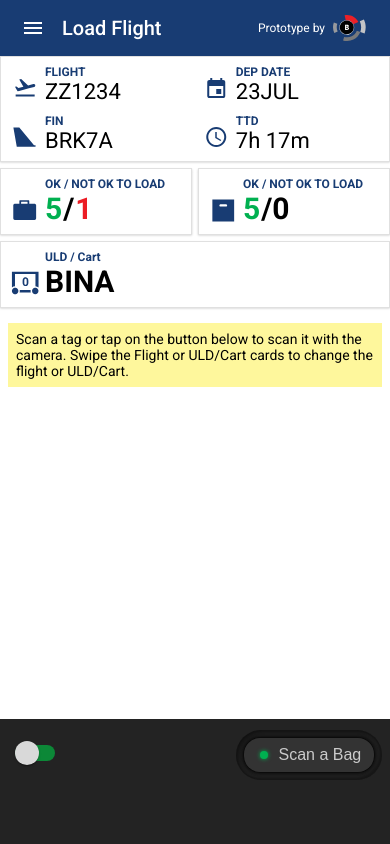
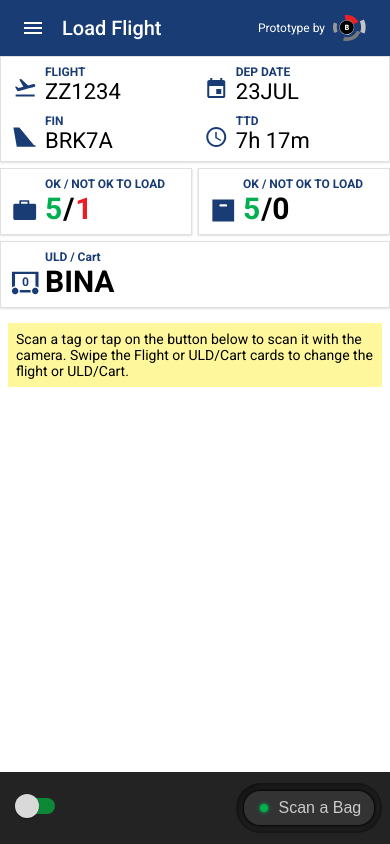
Before and after one commit to AMoore202/loadsuccessprototype, a Next.js app: page / in a window 390 px wide. Built offline with nearby package versions, Linux system fonts and the light colour scheme.

Commit message:
Trying to rendering issue on mobile

```diff
--- a/src/app/globals.css
+++ b/src/app/globals.css
@@ -1,4 +1,5 @@
 :root {
+  --safe-bottom: env(safe-area-inset-bottom);
   /* MobileClient Colours */
   --MC-Primary: #183C73;
   --MC-Black: #000000;
--- a/src/app/ui/ExceptionOverlay.module.css
+++ b/src/app/ui/ExceptionOverlay.module.css
@@ -3,7 +3,7 @@
     top: 0;
     left: 0;
     width: 100%;
-    height: calc(100% - 7.8915rem);
+    height: calc(100% - 4.5234rem - var(--safe-bottom));
     display: flex;
     flex-direction: column;
     z-index: 1000;
--- a/src/app/ui/scanbar/Scanbar.module.css
+++ b/src/app/ui/scanbar/Scanbar.module.css
@@ -6,5 +6,5 @@
     align-self: stretch;
     background: #232323;
     z-index: 1001;
-    padding-bottom: 4rem;
+    padding-bottom: calc(var(--safe-bottom) + 0.7rem);
 }
```
